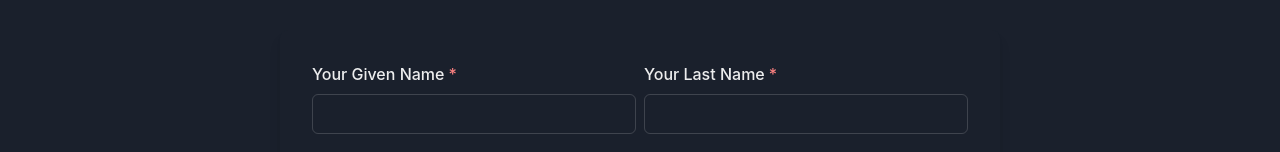
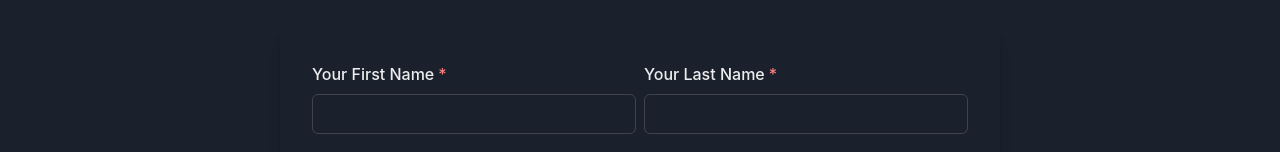
Before and after one commit to laurendoesntlikeusernames/puppies, a Next.js app: page /get-started in a window 1280 px wide. Shown: the part 242-394 px from the top of the page. Built offline with nearby package versions, Linux system fonts and the light colour scheme.

Commit message:
update form controls

```diff
--- a/components/ClientForm.jsx
+++ b/components/ClientForm.jsx
@@ -62,13 +62,12 @@ const ClientForm = () => {
         </Stack>
         <Box
           rounded={'lg'}
-          bg={useColorModeValue('white', 'gray.800')}
           boxShadow={'lg'}
           p={8}>
           <Stack spacing={4}>
             <HStack>
                 <FormControl isRequired >
-                  <FormLabel>Your Given Name</FormLabel>
+                  <FormLabel>Your First Name</FormLabel>
                   <Input
                   id="firstName"
                   type="text"
```
